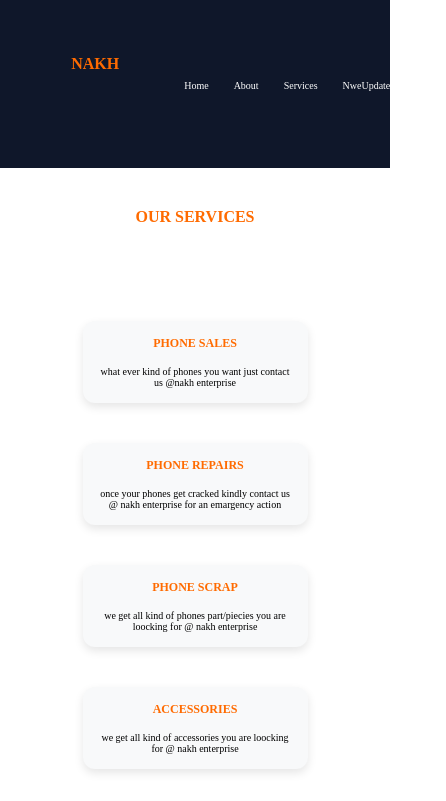
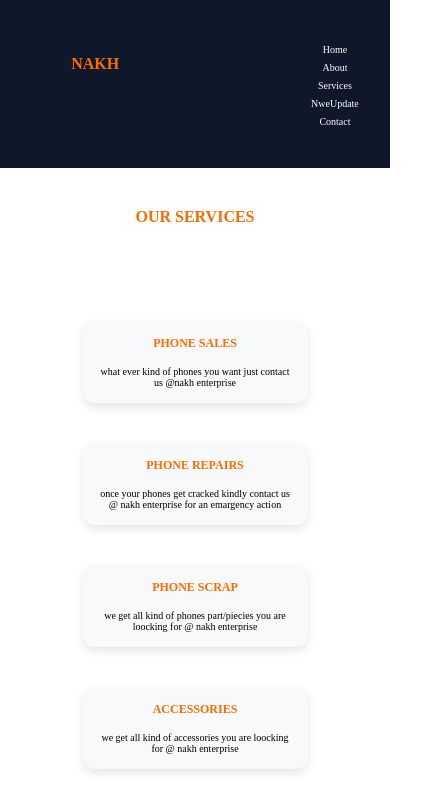
Before and after one commit to mahmudabou/nakh_global_ntd, a plain HTML site: page services.html in a window 390 px wide. Shown: the top 801 px of the page, 446 px wide, since content can reach past the window. Drawn offline with Linux system fonts and the light colour scheme.

Commit message:
Add files via upload

```diff
--- a/services.html
+++ b/services.html
@@ -121,7 +121,12 @@
         .card img{
             width: 80%;
         }
+         nav ul {
+            flex-direction: column;
+            align-items: center;
+        }
     }
+
 
 
     </style>
```
Also changed, not shown: about.html (+4 -0 lines), contact.html (+4 -0 lines), index.html (+4 -0 lines), new_update.html (+4 -0 lines).
